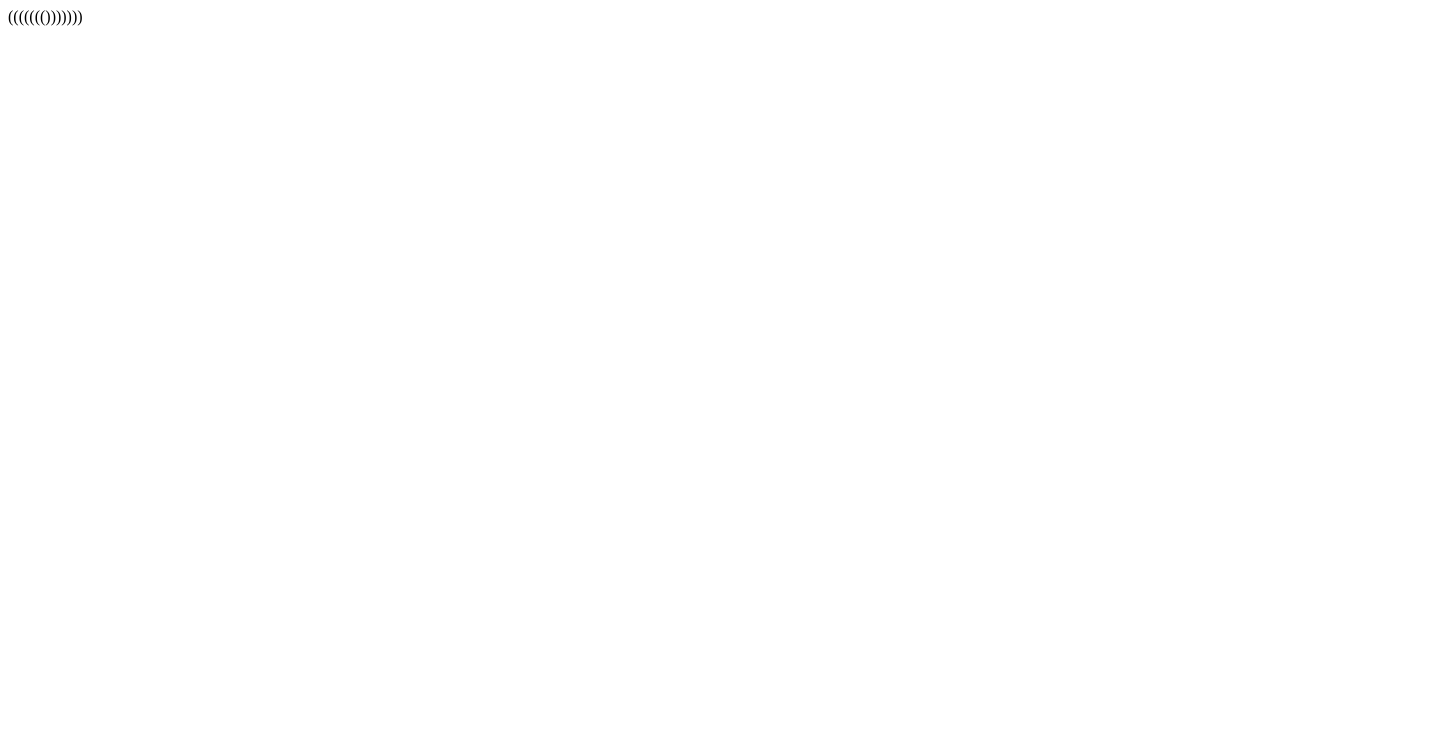
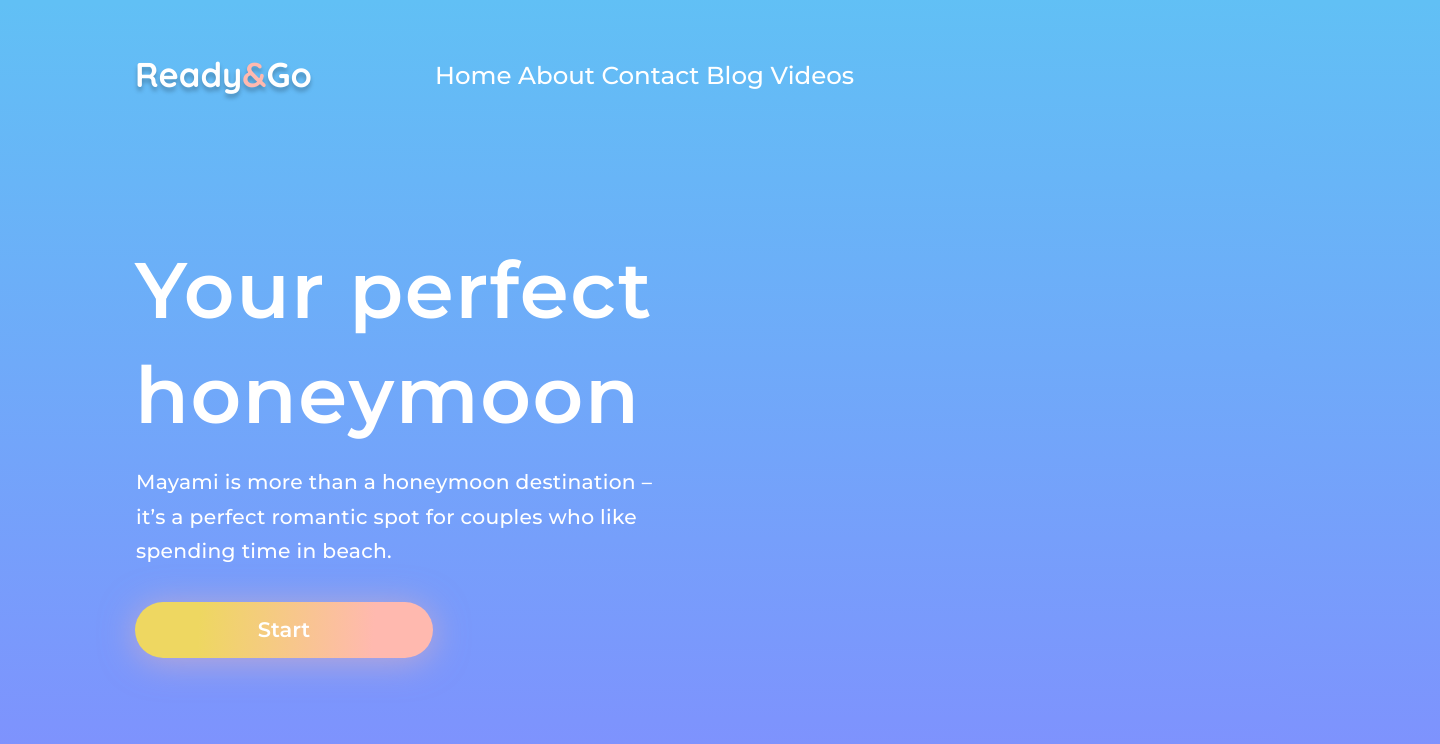
Before and after one commit to LukasSilva05/Travel-Landing-Page, a plain HTML site: page View/index.html in a window 1280 px wide. Shown: the whole page, 1440 px wide, since content can reach past the window. Drawn offline with Linux system fonts and the light colour scheme.

Commit message:
Textos e menus adicionados

```diff
--- a/View/index.html
+++ b/View/index.html
@@ -5,10 +5,34 @@
     <meta charset="UTF-8">
     <meta http-equiv="X-UA-Compatible" content="IE=edge">
     <meta name="viewport" content="width=device-width, initial-scale=1.0">
+    <link rel="preconnect" href="https://fonts.googleapis.com">
+    <link rel="preconnect" href="https://fonts.gstatic.com" crossorigin>
+    <link href="https://fonts.googleapis.com/css2?family=Quicksand:wght@700&display=swap" rel="stylesheet">
+    <link href="https://fonts.googleapis.com/css2?family=Montserrat:wght@500;600&display=swap" rel="stylesheet">
+    <link rel="stylesheet" href="/View/main.css">
 </head>
 
-<body>((((((()))))))
-
+<body>
+    <header>
+        <p id="Logo">Ready<span id="comercial">&</span>Go</p>
+        <nav>
+            <ul id="menu">
+                <li><a href="#">Home</a></li>
+                <li id=""><a href="#">About</a></li>
+                <li id=""><a href="#">Contact</a></li>
+                <li id=""><a href="#">Blog</a></li>
+                <li id=""><a href="#">Videos</a></li>
+            </ul>
+        </nav>
+    </header>
+    <main>
+        <div id="textos">
+            <p id="texto1">Your perfect honeymoon</p>
+            <p id="texto2">Mayami is more than a honeymoon destination – it’s a perfect romantic spot for couples who
+                like spending time in beach. </p>
+        </div>
+        <button id="btn">Start</button>
+    </main>
 </body>
 
 </html>
--- a/View/main.css
+++ b/View/main.css
@@ -0,0 +1,102 @@
+* {
+    margin: 0;
+    padding: 0;
+}
+
+body {
+    width: 1440px;
+    height: 900px;
+    left: 0px;
+    top: 0px;
+    background: linear-gradient(359.75deg, #8489FF 0.23%, #61C0F5 99.79%);
+}
+
+#Logo {
+    position: absolute;
+    width: 176px;
+    height: 42.62px;
+    left: 135px;
+    top: 53px;
+    font-family: 'Quicksand', sans-serif;
+    font-weight: bold;
+    font-size: 34.375px;
+    line-height: 43px;
+    color: #FFFFFF;
+    text-shadow: 0px 4px 4px rgba(0, 0, 0, 0.25);
+}
+
+#comercial {
+    color: #FFB9AF
+}
+
+#textos {
+    position: absolute;
+    width: 544.05px;
+    height: 329.94px;
+    left: 135px;
+    top: 238px;
+    font-family: 'Montserrat', sans-serif;
+    color: #FFFFFF;
+}
+
+#texto1 {
+    position: absolute;
+    width: 521.13px;
+    height: 191.04px;
+    letter-spacing: 0.02em;
+    font-weight: 600;
+    font-size: 78.6505px;
+    line-height: 133%;
+}
+
+#texto2 {
+    position: absolute;
+    width: 543.05px;
+    height: 102.89px;
+    left: 1px;
+    top: 227.04px;
+    letter-spacing: 0.015em;
+    font-weight: 500;
+    font-size: 20.2852px;
+    line-height: 170%;
+}
+
+#btn {
+    position: absolute;
+    width: 298px;
+    height: 56.43px;
+    left: 135px;
+    top: 601.72px;
+    background: linear-gradient(93.7deg, #EED761 21.68%, #FFB9AF 79.85%);
+    box-shadow: 0px 3.52663px 35.2663px rgba(255, 185, 175, 0.5);
+    border-radius: 88.1657px;
+    border: none;
+    font-family: 'Montserrat', sans-serif;
+    font-weight: bold;
+    font-size: 21px;
+    line-height: 26px;
+    color: #FFFFFF;
+    cursor: pointer;
+}
+
+a {
+    text-decoration: none;
+    cursor: pointer;
+    color: #FFFFFF;
+}
+
+li {
+    display: inline;
+}
+
+#menu {
+    position: absolute;
+    width: 570px;
+    height: 29.43px;
+    left: 435px;
+    top: 60px;
+    font-family: 'Montserrat', sans-serif;
+    font-weight: 500;
+    font-size: 24.5267px;
+    line-height: 30px;
+}
```
